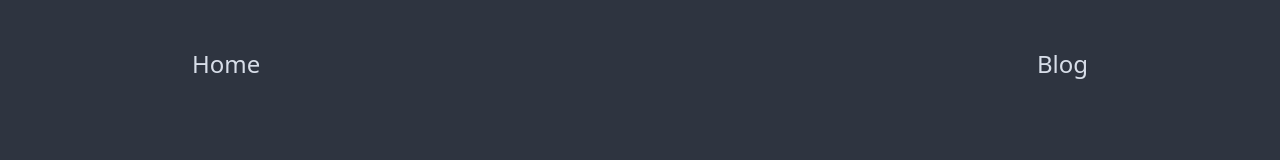
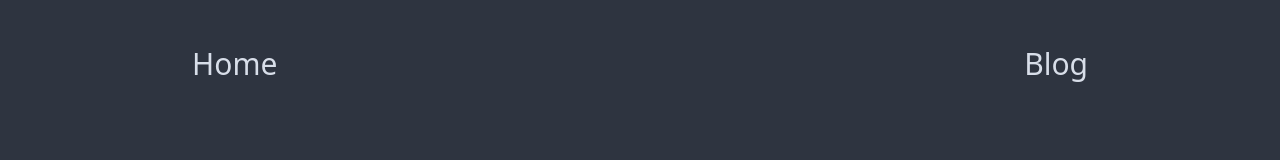
Before and after one commit to JohnCosta27/JohnTech, an Astro site: page / in a window 1280 px wide. Shown: the top 160 px of the page. Built offline with nearby package versions, Linux system fonts and the light colour scheme; Astro itself is replaced by a stand-in of ours.

```diff
--- a/src/components/Navbar.astro
+++ b/src/components/Navbar.astro
@@ -14,7 +14,7 @@
   <div class="w-full max-w-4xl h-full gap-2 flex justify-between">
     {headings.map((h) => (
       <div class="flex justify-center items-center">
-        <a href={h.url} class="text-2xl text-snow-storm-300 cursor-pointer hover:text-3xl transition-all duration-500">
+        <a href={h.url} class="text-3xl text-snow-storm-300 cursor-pointer hover:text-3xl transition-all duration-500">
           {h.name}
         </a>
       </div>
```
